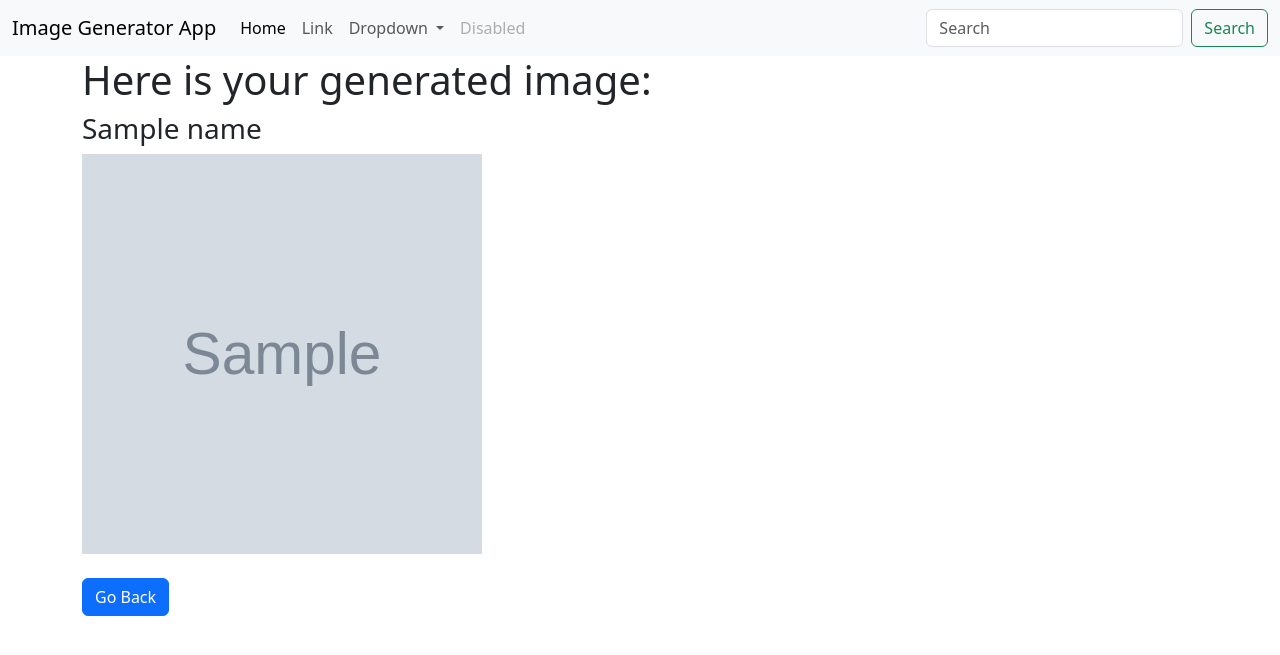
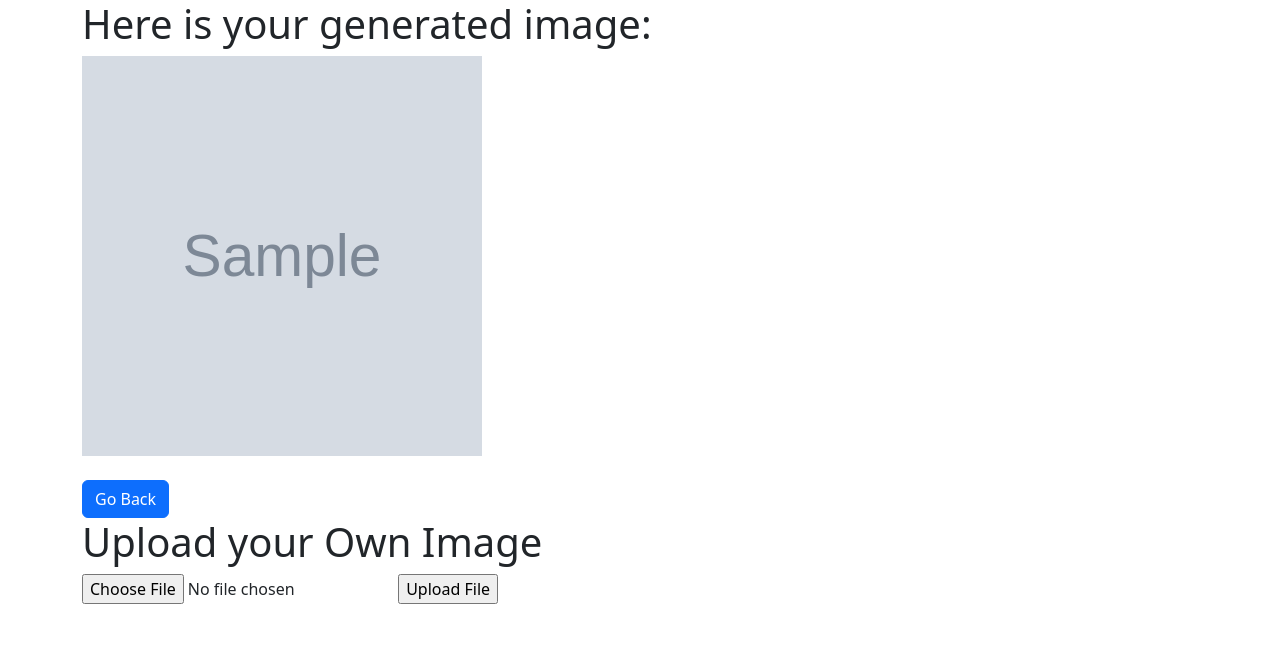
Before and after one commit to haris-bit/AI-Image-Generator-App, a Flask app: template Flask-Demo/templates/display_image.html in a window 1280 px wide. Shown: the top 655 px of the page. Run offline with Flask 3, Linux system fonts and the light colour scheme; the template is opened without the code that fills it: values that come from a table or form of the project are taken from there, most other values are stand-ins (such as "Sample title", 1, 10 or a date in 2020); grey boxes marked "Sample" are stand-in pictures; some libraries are stand-ins or nearby versions.

Commit message:
displaying both images simultaneously

```diff
--- a/Flask-Demo/app.py
+++ b/Flask-Demo/app.py
@@ -6,6 +6,7 @@ from flask_wtf import FlaskForm
 from wtforms import FileField, SubmitField
 from werkzeug.utils import secure_filename
 import os
+from flask import session
 
 
 # initialize the Flask app and the OpenAI client
@@ -42,12 +43,10 @@ def test():
     return render_template('index.html', form=form)
 
 
-@app.route('/submit', methods=['POST'])
+
+@app.route('/submit', methods=["GET", "POST"])
 def handle_form_submission():
     prompt = request.form['prompt']
-
-
-
 
     try:
         # Use the working code from sample.py for image generation
@@ -60,35 +59,46 @@ def handle_form_submission():
         )
 
         # Extract the image URL from the response
-        image_url = response.data[0].url
-        name = "Andrew Green"
-
-        # Render the template to display the image
-        if "logo" in request.files:
-            logo_file = request.files['logo']
-            if logo_file:
-                background = Image.open(image_url)
-                logo = Image.opeb(logo_file.stream).convert("RGBA")
-
-                logo_size = (100, 100)
-
-                logo.thumbnail(logo_size, Image.ANTIALIAS)
-
-                position = (background.width - logo.width, background.height - logo.height)
-
-                background.paste(logo, position, logo)
-
-                img_io = io.BytesIO()
-                background.save(img_io, 'PNG', quality=100)
-                img_io.seek(0)
-                return send_file(img_io, mimetype='image/png')
+        image_url = str(response.data[0].url)
 
 
-        return render_template('display_image.html', image_url=image_url, name=name)
+        # Store the image URL in the session
+        session['image_url'] = image_url
+
+
+
+        form = UploadFileForm()
+        if form.validate_on_submit():
+            file = form.file.data # First grab the file
+            filename = secure_filename(file.filename) # Then secure the filename
+            file.save(os.path.join(app.config['UPLOAD_FOLDER'], filename))
+            return render_template('display_image.html', image_url=image_url, filename=filename, form=form)
+
+
+
+        return render_template('display_image.html', image_url=image_url, form=form)
 
     except Exception as e:
         # Return a JSON response if an error occurs
         return jsonify({'error': str(e)}), 500
 
+
+@app.route('/success', methods=["GET", "POST"])
+def testing():
+    form = UploadFileForm()
+    if form.validate_on_submit():
+        file = form.file.data # First grab the file
+        filename = secure_filename(file.filename) # Then secure the filename
+        file.save(os.path.join(app.config['UPLOAD_FOLDER'], filename))
+        # Retrieve the image URL from the session
+        image_url = session.get('image_url')
+        return render_template('display_image.html', filename=filename, form=form, image_url=image_url)
+    return render_template('display_image.html', form=form)
+
+
+
+
+
+
 if __name__ == '__main__':
     app.run(debug=True)
--- a/Flask-Demo/templates/display_image.html
+++ b/Flask-Demo/templates/display_image.html
@@ -7,49 +7,10 @@
 </head>
 <body>
 
-    <nav class="navbar navbar-expand-lg bg-body-tertiary">
-        <div class="container-fluid">
-          <a class="navbar-brand" href="#">Image Generator App</a>
-          <button class="navbar-toggler" type="button" data-bs-toggle="collapse" data-bs-target="#navbarSupportedContent" aria-controls="navbarSupportedContent" aria-expanded="false" aria-label="Toggle navigation">
-            <span class="navbar-toggler-icon"></span>
-          </button>
-          <div class="collapse navbar-collapse" id="navbarSupportedContent">
-            <ul class="navbar-nav me-auto mb-2 mb-lg-0">
-              <li class="nav-item">
-                <a class="nav-link active" aria-current="page" href="#">Home</a>
-              </li>
-              <li class="nav-item">
-                <a class="nav-link" href="#">Link</a>
-              </li>
-              <li class="nav-item dropdown">
-                <a class="nav-link dropdown-toggle" href="#" role="button" data-bs-toggle="dropdown" aria-expanded="false">
-                  Dropdown
-                </a>
-                <ul class="dropdown-menu">
-                  <li><a class="dropdown-item" href="#">Action</a></li>
-                  <li><a class="dropdown-item" href="#">Another action</a></li>
-                  <li><hr class="dropdown-divider"></li>
-                  <li><a class="dropdown-item" href="#">Something else here</a></li>
-                </ul>
-              </li>
-              <li class="nav-item">
-                <a class="nav-link disabled" aria-disabled="true">Disabled</a>
-              </li>
-            </ul>
-            <form class="d-flex" role="search">
-              <input class="form-control me-2" type="search" placeholder="Search" aria-label="Search">
-              <button class="btn btn-outline-success" type="submit">Search</button>
-            </form>
-          </div>
-        </div>
-      </nav>
-
-
 
     <div class="container">
 
         <h1>Here is your generated image:</h1>
-        <h3>{{ name }}</h3>
         <!-- Display the generated image -->
         <img src="{{ image_url }}" alt="Generated Image" width="400px" height="400px">
         <br/>
@@ -58,5 +19,31 @@
         <a href="{{ url_for('index') }}"><button type="button" class="btn btn-primary">Go Back</button></a>
 
     </div>
+
+
+    <div class="container">
+
+      <h1>Upload your Own Image</h1>
+
+    <form method="POST" action="/success" enctype="multipart/form-data">
+        {{form.hidden_tag()}}
+        {{form.file()}}
+        {{form.submit()}}
+    </form>
+
+    {% if filename %}
+    <img src="{{ url_for('static', filename='files/' + filename) }}" width="400px" height="400px">
+    {% endif %}
+
+    </div>
+
+
+    <script>
+      // Get the image URL from the template variable
+      var imageUrl = "{{ image_url }}";
+      console.log(imageUrl);
+      // Set the image source dynamically using JavaScript
+      document.getElementById("generated_image").src = imageUrl;
+  </script>
 </body>
 </html>
--- a/Flask-Demo/templates/form.html
+++ b/Flask-Demo/templates/form.html
@@ -12,14 +12,12 @@
     <form id="imageForm" method="POST" action="/submit" enctype="multipart/form-data">
         <label for="prompt">Enter Prompt:</label><br>
         <input type="text" id="prompt" name="prompt"><br/><br/>
-        <label for="prompt">Upload Your Existing Image:</label><br>
-        <input type="file" id="logo" name="logo" accept="image/*"><br>
         <button type="submit">Generate Image</button>
     </form>
     <div id="loading" style="display:none;">Loading...</div>
     <div id="imageContainer"></div>
 
-    <script>
+    <!-- <script>
         $(document).ready(function(){
             $('#imageForm').submit(function(event){
                 event.preventDefault();
@@ -43,6 +41,6 @@
                 });
             });
         });
-    </script>
+    </script> -->
 </body>
 </html>
```
Also changed, not shown: Flask-Demo/dummy.py (added, +8 -0 lines), Flask-Demo/static/files/11-inch-ipad-pro-512gb-space-gray.png (added), Flask-Demo/static/files/15-inch-macbook-air-2tb-midnight.png (added), Flask-Demo/static/files/Copy_of_Copy_of_Copy_of_mern-blog-pt4.png (added), Flask-Demo/static/files/airpods-max.png (added), Flask-Demo/static/files/apple-ipad-air-256gb-purple.png (added), Flask-Demo/static/files/apple-iphone-14-128gb-blue.png (added), Flask-Demo/static/files/apple-iphone-15-pro-1tb-blue-titanium.png (added), Flask-Demo/static/files/apple-pencil-1st-generation.png (added), Flask-Demo/static/files/apple-watch-series-9-aluminum.png (added), Flask-Demo/static/files/silver-lamicall-adjustable-laptop-riser.png (added).
